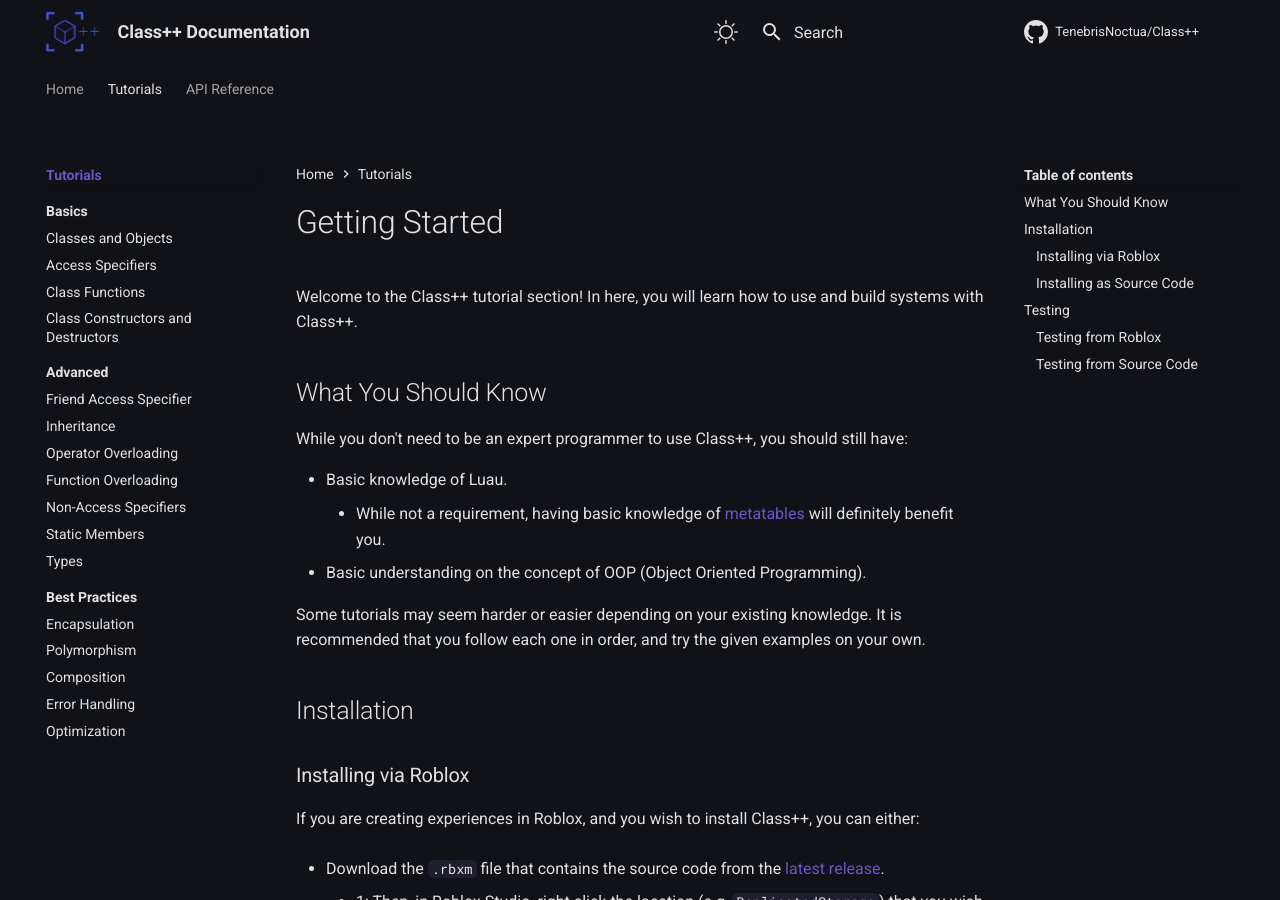
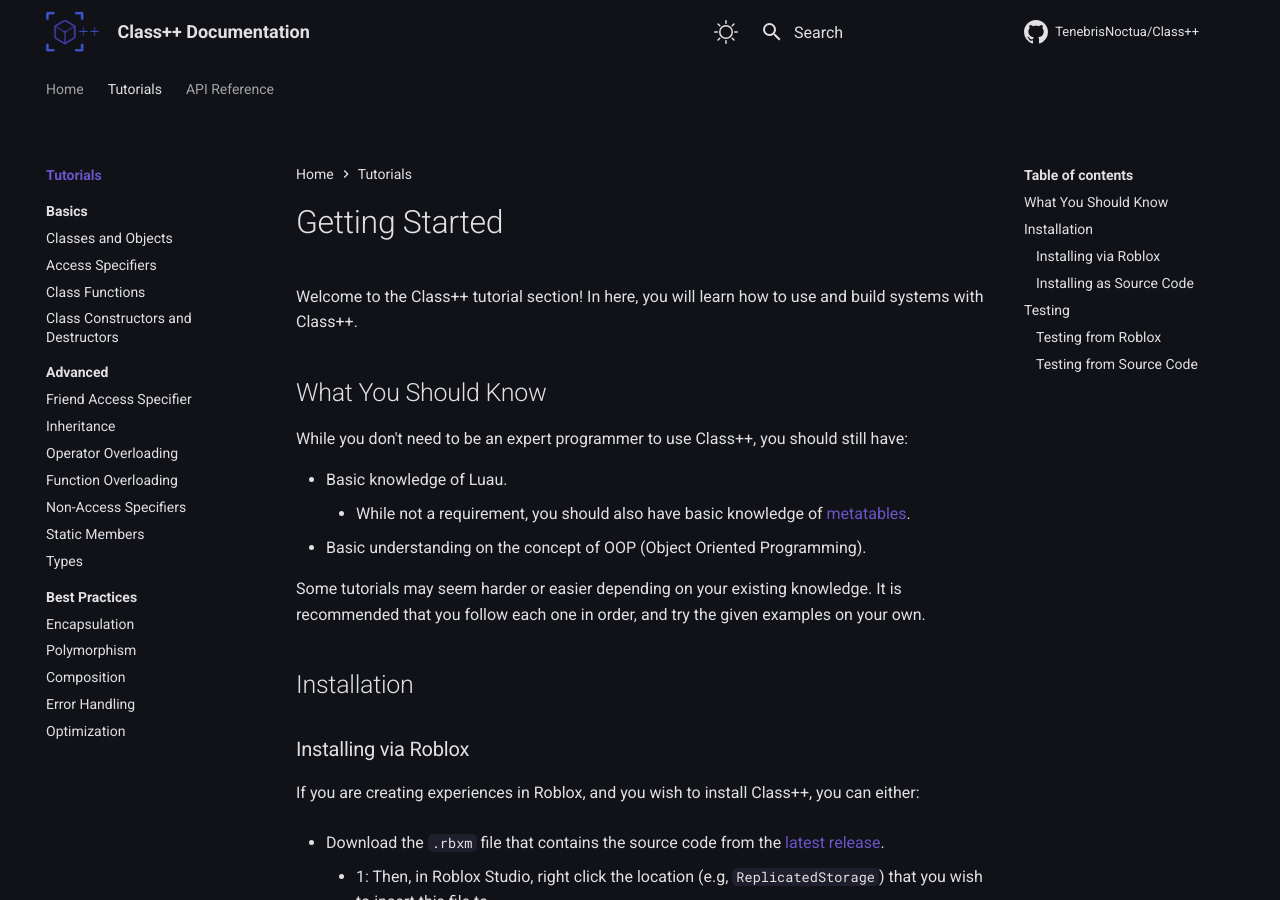
Before and after one commit to TenebrisNoctua/ClassPP, an MkDocs documentation site: the page built from docs/tutorials/index.md, in a window 1280 px wide and 900 px high. Built offline with MkDocs 1.6.1 and Material for MkDocs 9.7.7, drawn with Linux system fonts in a browser that asks for light colours; comment, search, counter and statistics services are not loaded; the version menu is left out.

Commit message:
Update the Documentation.

```diff
--- a/docs/tutorials/index.md
+++ b/docs/tutorials/index.md
@@ -7,7 +7,7 @@
 While you don't need to be an expert programmer to use Class++, you should still have:
 
 * Basic knowledge of Luau.
-    * While not a requirement, having basic knowledge of [metatables](https://create.roblox.com/docs/luau/metatables) will definitely benefit you.
+    * While not a requirement, you should also have basic knowledge of [metatables](https://create.roblox.com/docs/luau/metatables).
 * Basic understanding on the concept of OOP (Object Oriented Programming).
 
 Some tutorials may seem harder or easier depending on your existing knowledge. It is recommended that you follow each one in order, and try the given examples on your own.
```
